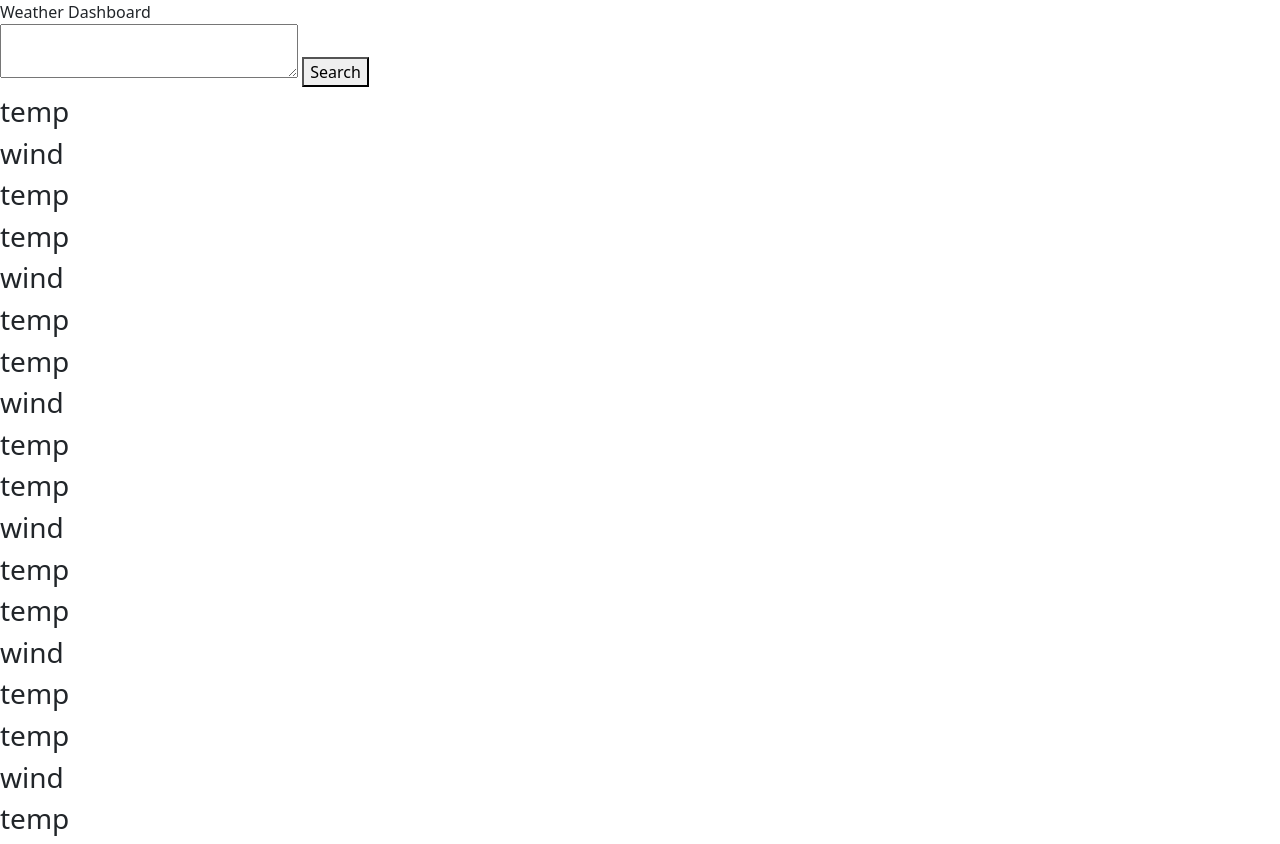
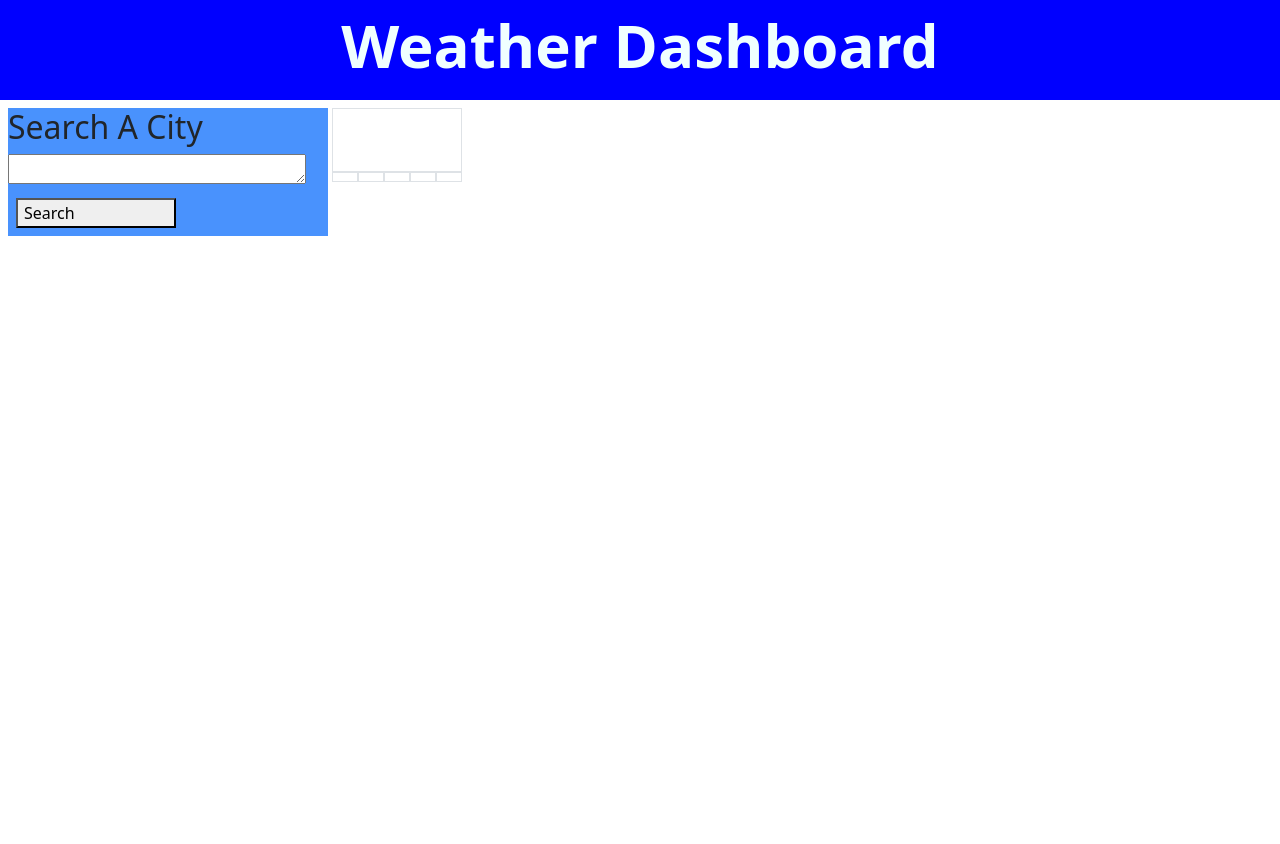
Before and after one commit to FoundEven/WeekSixChallenge_WeatherDashboard, a plain HTML site: page index.html in a window 1280 px wide. After the commit the page ends 800 px from the top, so only its background shows below. Drawn offline with nearby package versions, Linux system fonts and the light colour scheme.

Commit message:
added bootstrap and css and cleaned up some more of code and updated README

```diff
--- a/index.html
+++ b/index.html
@@ -12,52 +12,57 @@
 </head>
 
 <body>
-  <header>Weather Dashboard</header>
-  <div>
-    <textarea name="" id="text" cols="30" rows="2"></textarea>
+  <header class="fw-bold">Weather Dashboard</header>
+  <div class="d-flex">
+  <div class="m-2 col-3 bg-primary bg-opacity-75">
+    <h2>Search A City</h2>
+    <textarea id="text" cols="30" rows="1"></textarea>
     <!-- list item goes hear for history -->
-    <button id="search">Search</button>
-    <div id="listBtn">
+    <button class="row m-2 w-50 " id="search">Search</button>
+    <div class="col list-group w-50" id="listBtn">
 
     </div>
   </div>
-  <div id="test">
+  <div class="d-flex-50 m-2">
+    <div class="row border h-50 " id="test">
       <h2 id="city"></h2>
       <h3 id="ic"></h3>
-    <h3 id="temp">temp</h3>
-    <h3 id="wind">wind</h3>
-    <h3 id="hum">temp</h3>
+      <h3 id="temp"></h3>
+      <h3 id="wind"></h3>
+      <h3 id="hum"></h3>
     </div>
-  <div>
-    <div >
+    <div class="row">
+      <div class="col border">
         <h2 id="date1"></h2>
-      <h3 id="temp1">temp</h3>
-      <h3 id="wind1">wind</h3>
-      <h3 id="hum1">temp</h3>
+        <h3 id="temp1"></h3>
+        <h3 id="wind1"></h3>
+        <h3 id="hum1"></h3>
       </div>
-    <div >
+      <div class="col border">
         <h2 id="date2"></h2>
-      <h3 id="temp2">temp</h3>
-      <h3 id="wind2">wind</h3>
-      <h3 id="hum2">temp</h3>
+        <h3 id="temp2"></h3>
+        <h3 id="wind2"></h3>
+        <h3 id="hum2"></h3>
       </div>
-    <div >
+      <div class="col border">
         <h2 id="date3"></h2>
-      <h3 id="temp3">temp</h3>
-      <h3 id="wind3">wind</h3>
-      <h3 id="hum3">temp</h3>
+        <h3 id="temp3"></h3>
+        <h3 id="wind3"></h3>
+        <h3 id="hum3"></h3>
       </div>
-    <div >
+      <div class="col border">
         <h2 id="date4"></h2>
-      <h3 id="temp4">temp</h3>
-      <h3 id="wind4">wind</h3>
-      <h3 id="hum4">temp</h3>
+        <h3 id="temp4"></h3>
+        <h3 id="wind4"></h3>
+        <h3 id="hum4"></h3>
       </div>
-    <div >
+      <div class="col border">
         <h2 id="date5"></h2>
-      <h3 id="temp5">temp</h3>
-      <h3 id="wind5">wind</h3>
-      <h3 id="hum5">temp</h3>
+        <h3 id="temp5"></h3>
+        <h3 id="wind5"></h3>
+        <h3 id="hum5"></h3>
+      </div>
+    </div>
   </div>
   </div>
     <script src="https://code.jquery.com/jquery-3.4.1.min.js"></script>
--- a/script.js
+++ b/script.js
@@ -45,11 +45,11 @@ function startSearch() {
         var geoCode = "http://api.openweathermap.org/geo/1.0/direct?q=" + cityCheck + "&limit=5&appid=893b5eb8f58ad1b936b738a08c218ea8";
 
         fetch(geoCode).then(function (response) {
-            console.log(response);
+
 
             return response.json();
         }).then(function (data) {
-            console.log(data);
+
             var lat = data[0].lat;
             var lon = data[0].lon;
             getFetch(lat, lon);
@@ -66,14 +66,14 @@ function getFetch(lat, lon) {
 
     //This is for the today display
     fetch(weatherUrl).then(function (response) {
-        console.log(response);
+
 
         return response.json();
     }).then(function (data) {
         console.log(data);
-        var iconId = data.weather[0].id;
-
-        console.log(iconId);
+        var iconId = data.weather[0].icon;
+        iconEl.style.content = iconId;
+        console.log(iconEl);
         cityName.textContent = data.name + "(Today)" ;
         tempiture.textContent = data.main.temp + " F";
         windy.textContent = data.wind.speed + " mph";
@@ -81,11 +81,11 @@ function getFetch(lat, lon) {
     });
 //This is for the 5 day forcast
     fetch(requestUrl).then(function (response) {
-        console.log(response);
+
 
         return response.json();
     }).then(function (data) {
-        console.log(data);
+
 
         date.textContent = "(" + data.list[3].dt_txt + ')';
         tem.textContent = data.list[3].main.temp + " F";
@@ -145,11 +145,11 @@ function historyBar(event) {
     var geoCode = "http://api.openweathermap.org/geo/1.0/direct?q=" + cityClick + "&limit=5&appid=893b5eb8f58ad1b936b738a08c218ea8";
 
     fetch(geoCode).then(function (response) {
-        console.log(response);
+
 
         return response.json();
     }).then(function (data) {
-        console.log(data);
+
         var lat = data[0].lat;
         var lon = data[0].lon;
         getFetch(lat, lon);
--- a/style.css
+++ b/style.css
@@ -0,0 +1,8 @@
+header {
+    font-size: 60px;
+    color: azure;
+    background-color: blue;
+    text-align: center;
+    height: 100px;
+
+}
```
Also changed, not shown: weather.PNG (added), 1 other file. Lines whose indentation alone changed are shown as unchanged.
